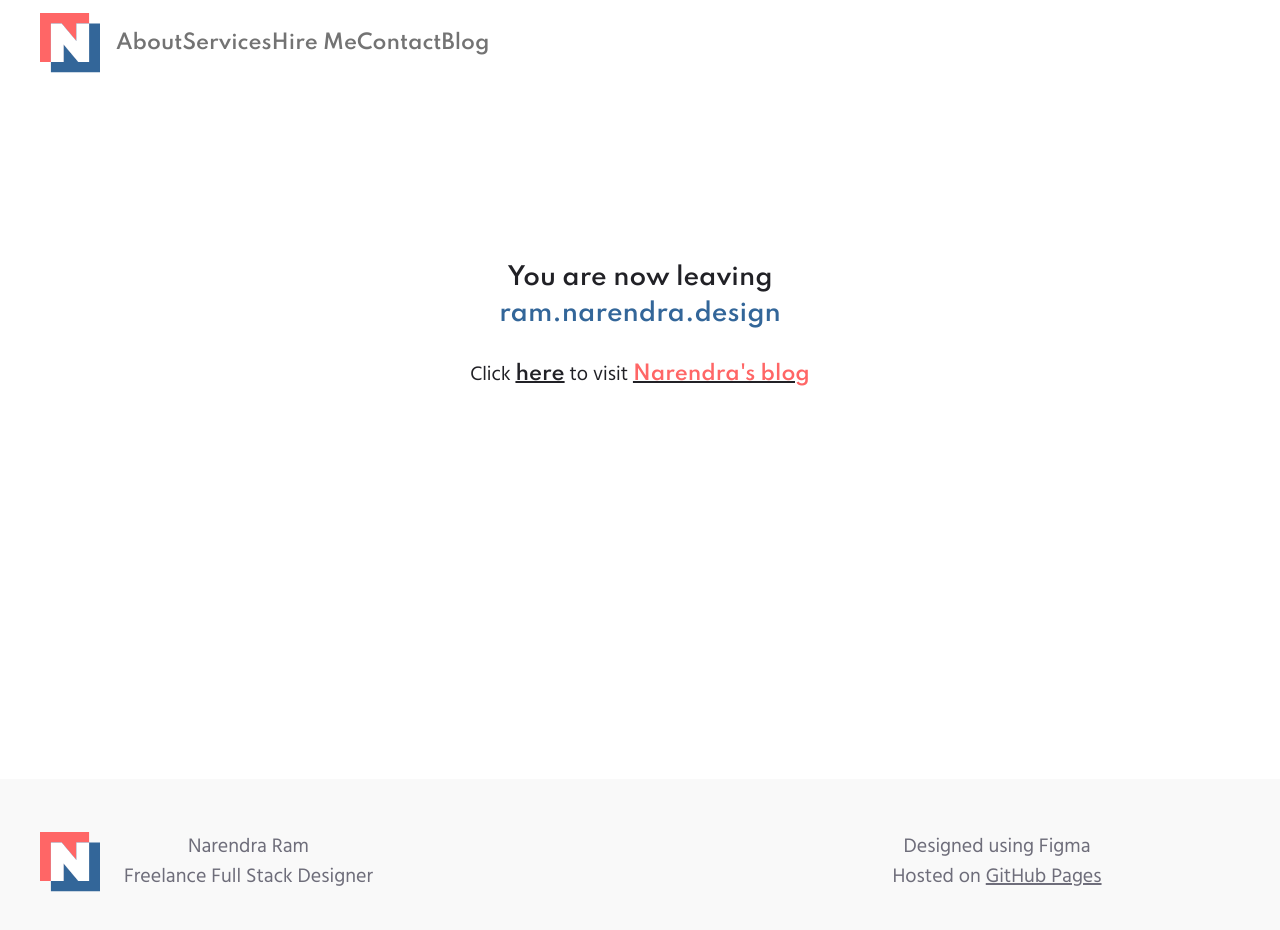
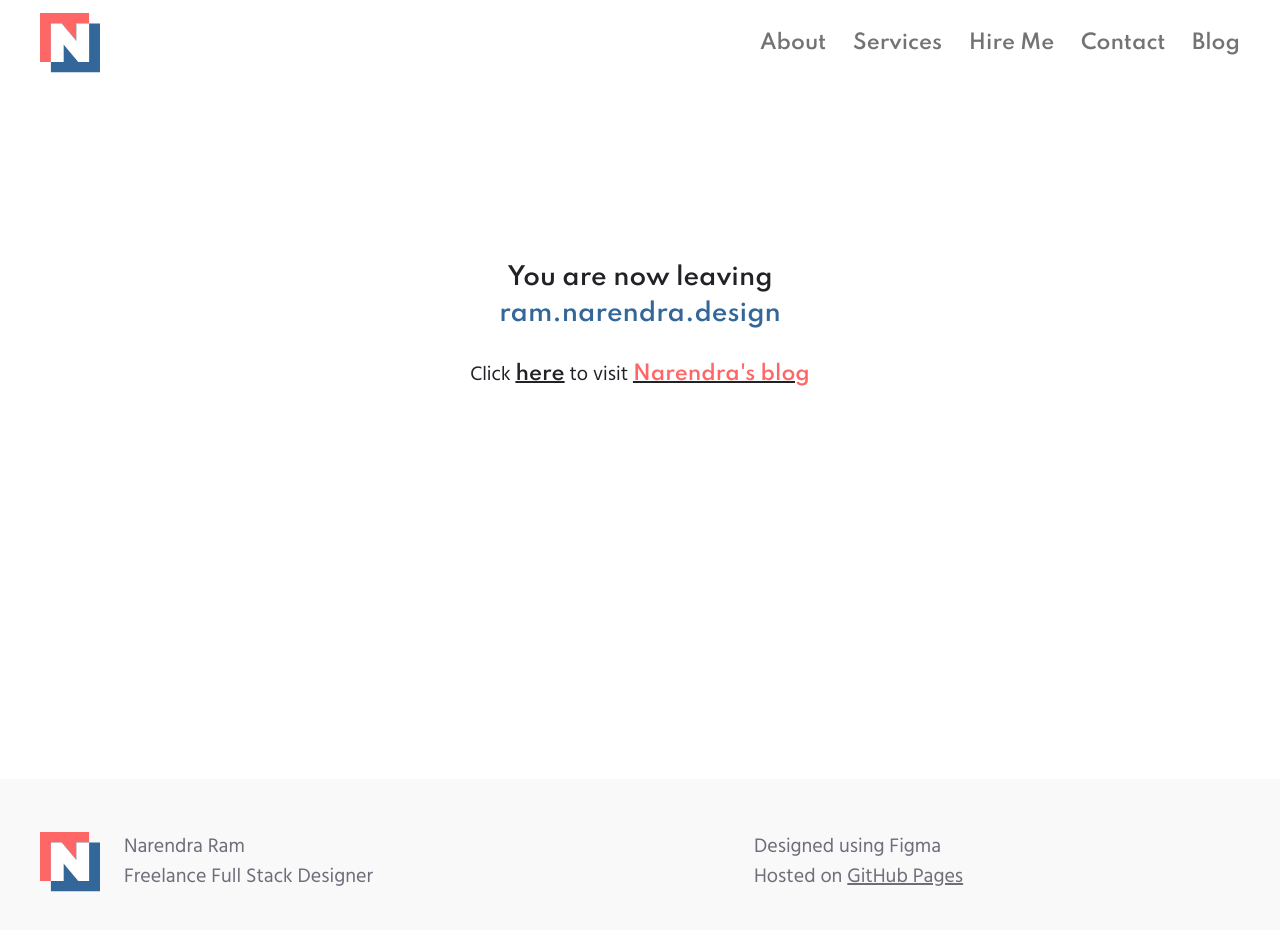
Before and after one commit to narenkram/Lance, a Nuxt app: page /blog in a window 1280 px wide. Shown: the top 930 px of the page. Built offline with nearby package versions, Linux system fonts and the light colour scheme.

Commit message:
update new spacing classes

```diff
--- a/assets/style.scss
+++ b/assets/style.scss
@@ -121,6 +121,7 @@ a:hover {
   font-family: Hind-Regular;
   line-height: unset;
   color: map-get($theme-colors, "gray2");
+  text-align: left;
 }
 
 .Link_underline_footer {
--- a/components/Header.vue
+++ b/components/Header.vue
@@ -8,13 +8,13 @@
           alt="narendraram designer"
       /></nuxt-link>
 
-      <ul class="col-auto navbar-nav flex-row flex-wrap ml-md-auto">
+      <ul class="col-auto navbar-nav flex-row flex-wrap ms-md-auto">
         <li class="nav-item">
-          <a class="p-1 p-md-0 p-lg-0 nav-link ml-0" href="#about">About</a>
+          <a class="p-1 p-md-0 p-lg-0 nav-link ms-0" href="#about">About</a>
         </li>
         <li class="nav-item">
           <a
-            class="p-1 p-md-0 p-lg-0 nav-link ml-0 ml-md-2 ml-lg-2"
+            class="p-1 p-md-0 p-lg-0 nav-link ms-0 ms-md-2 ms-lg-2"
             href="#services"
             >Services</a
           >
@@ -22,20 +22,20 @@
         <li class="nav-item">
           <nuxt-link
             to="/hire-freelance-ui-ux-designer-india"
-            class="p-1 p-md-0 p-lg-0 nav-link ml-0 ml-md-2 ml-lg-2"
+            class="p-1 p-md-0 p-lg-0 nav-link ms-0 ms-md-2 ms-lg-2"
             >Hire Me</nuxt-link
           >
         </li>
         <li class="nav-item">
           <a
-            class="p-1 p-md-0 p-lg-0 nav-link ml-0 ml-md-2 ml-lg-2"
+            class="p-1 p-md-0 p-lg-0 nav-link ms-0 ms-md-2 ms-lg-2"
             href="#contact"
             >Contact</a
           >
         </li>
         <li class="nav-item">
           <nuxt-link
-            class="p-1 p-md-0 p-lg-0 nav-link ml-0 ml-md-2 ml-lg-2"
+            class="p-1 p-md-0 p-lg-0 nav-link ms-0 ms-md-2 ms-lg-2"
             to="/blog"
             >Blog</nuxt-link
           >
--- a/pages/index.vue
+++ b/pages/index.vue
@@ -11,7 +11,7 @@
             </p>
           </blockquote>
           <a href="#mywork" class="btn btn-secondary">My Work</a>
-          <a href="#contact" class="btn btn-primary ml-1 ml-md-2 ml-lg-2"
+          <a href="#contact" class="btn btn-primary ml-1 ms-md-2 ms-lg-2"
             >Let's Talk</a
           >
         </div>
@@ -318,7 +318,7 @@
           <div class="d-flex flex-row align-items-start">
             <img
               src="~/assets/icons/heart.svg"
-              class="mr-1 mr-md-2 mr-lg-2"
+              class="me-1 me-md-2 me-lg-2"
               alt=""
             />
             <p class="Text_M Text_dark">
@@ -427,21 +427,21 @@
               <a href="https://twitter.com/narenkram" target="_blank">
                 <img
                   src="~/assets/icons/twitter.svg"
-                  class="mr-1 img-fluid SocialIcon"
+                  class="me-1 img-fluid SocialIcon"
                   alt="narenkram_twitter_icon"
                 />
               </a>
               <a href="https://www.linkedin.com/in/narenkram/" target="_blank">
                 <img
                   src="~/assets/icons/linkedin.svg"
-                  class="mr-1 img-fluid SocialIcon"
+                  class="me-1 img-fluid SocialIcon"
                   alt="narenkram_linkedin_icon"
                 />
               </a>
               <a href="https://www.facebook.com/narenkram/" target="_blank">
                 <img
                   src="~/assets/icons/facebook.svg"
-                  class="mr-1 img-fluid SocialIcon"
+                  class="me-1 img-fluid SocialIcon"
                   alt="narenkram_facebook_icon"
                 />
               </a>
@@ -502,21 +502,21 @@
             <a href="https://twitter.com/narenkram" target="_blank">
               <img
                 src="~/assets/icons/twitter.svg"
-                class="mr-1 img-fluid SocialIcon"
+                class="me-1 img-fluid SocialIcon"
                 alt="narenkram_twitter_icon"
               />
             </a>
             <a href="https://www.linkedin.com/in/narenkram/" target="_blank">
               <img
                 src="~/assets/icons/linkedin.svg"
-                class="mr-1 img-fluid SocialIcon"
+                class="me-1 img-fluid SocialIcon"
                 alt="narenkram_linkedin_icon"
               />
             </a>
             <a href="https://www.facebook.com/narenkram/" target="_blank">
               <img
                 src="~/assets/icons/facebook.svg"
-                class="mr-1 img-fluid SocialIcon"
+                class="me-1 img-fluid SocialIcon"
                 alt="narenkram_facebook_icon"
               />
             </a>
```
